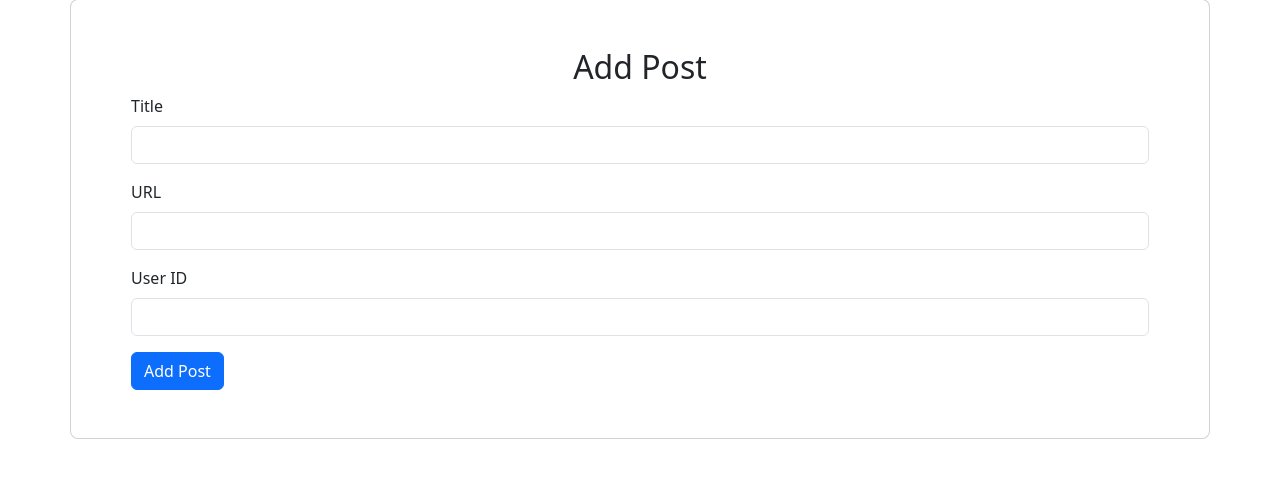
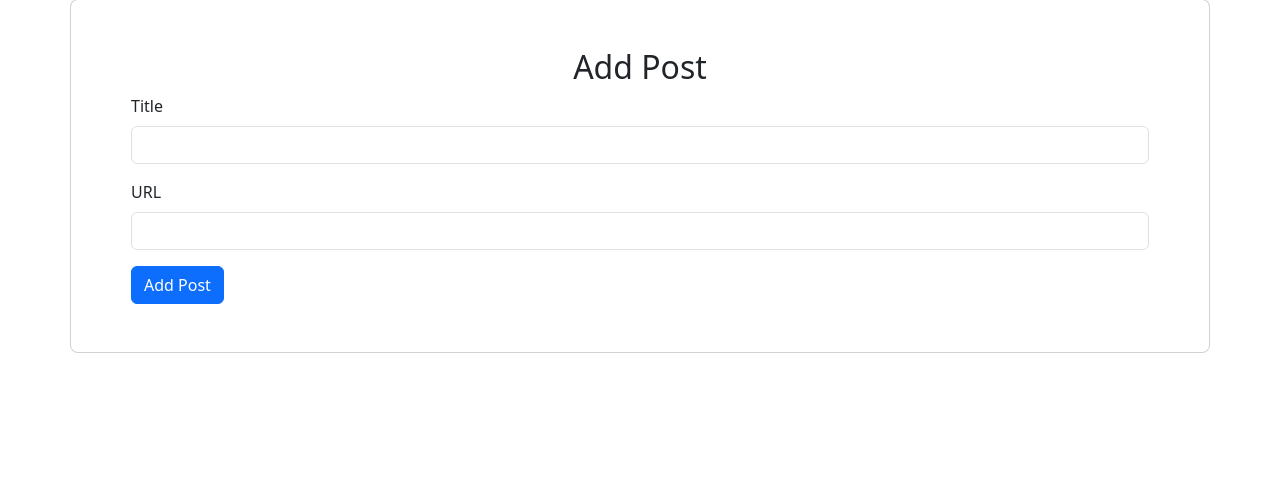
Before and after one commit to shim369/FastAPI-MySQL-Post-App, a FastAPI app: page /add_post in a window 1280 px wide. Shown: the part 121-599 px from the top of the page. Run offline with FastAPI, Linux system fonts and the light colour scheme.

Commit message:
update templates

```diff
--- a/templates/add.html
+++ b/templates/add.html
@@ -10,17 +10,6 @@
     <label for="url" class="form-label">URL</label>
     <input id="url" name="url" value="" class="form-control" />
   </div>
-  <div class="mb-3">
-    <label for="user_id" class="form-label">User ID</label>
-    <input
-      type="number"
-      id="user_id"
-      name="user_id"
-      value=""
-      class="form-control"
-      min="1"
-    />
-  </div>
   <button type="submit" class="btn btn-primary">Add Post</button>
 </form>
 <script src="/static/js/addPost.js"></script>
--- a/templates/index.html
+++ b/templates/index.html
@@ -5,7 +5,6 @@
     <th>ID</th>
     <th>Title</th>
     <th>URL</th>
-    <th>User ID</th>
     <th>Actions</th>
   </tr>
   {% for post in posts %}
@@ -13,7 +12,6 @@
     <td>{{ post.id }}</td>
     <td>{{ post.title }}</td>
     <td>{{ post.url }}</td>
-    <td>{{ post.user_id }}</td>
     <td>
       <a href="/posts/{{ post.id }}" class="btn btn-outline-success"
         ><i class="bi bi-pencil-square"></i
```
Also changed, not shown: templates/edit.html (+0 -11 lines).
